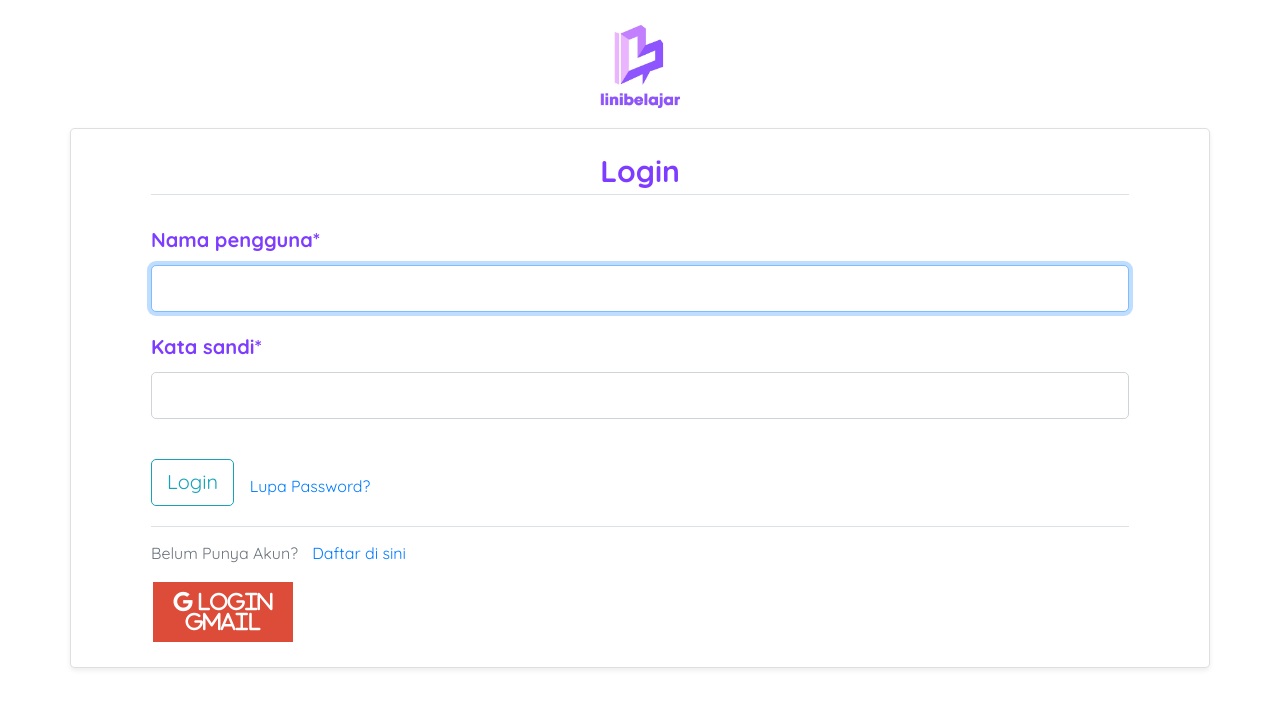
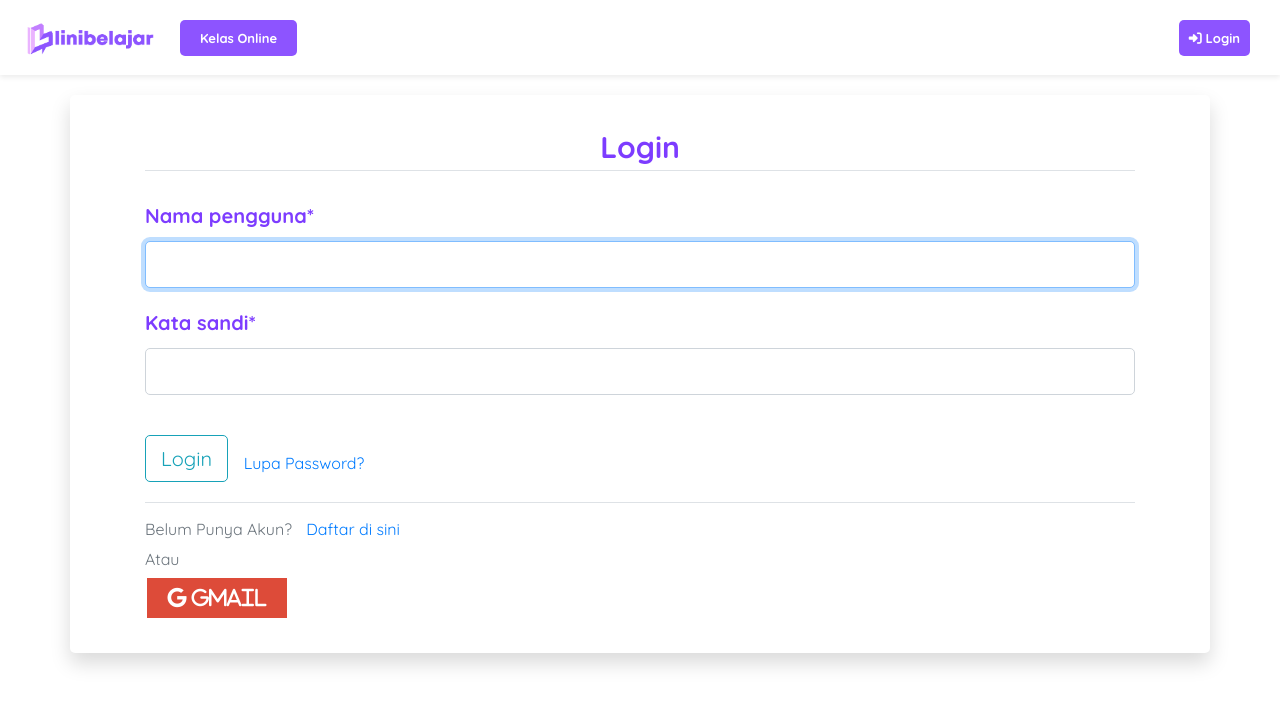
Before and after one commit to oktoberlin/Project1, a Django app: page /login/ in a window 1280 px wide. Shown: the top 708 px of the page. Run offline with Django 3.2, Linux system fonts and the light colour scheme; parts of the project's set-up code (start-up, migrations or seed data) failed here and were passed over; some libraries are stand-ins or nearby versions.

Commit message:
styling page

```diff
--- a/LiniBelajar/LiniBelajar/urls.py
+++ b/LiniBelajar/LiniBelajar/urls.py
@@ -7,7 +7,6 @@ from user import views as user_views
 from django.views.generic import TemplateView
 
 urlpatterns = [
-    path('test/', TemplateView.as_view(template_name='index.html')),
     path('home/', include('home.urls'), name='home'),
     path('about/', TemplateView.as_view(template_name='about.html')),
     path('', include('community.urls'), name='community'),
--- a/LiniBelajar/online_class/urls.py
+++ b/LiniBelajar/online_class/urls.py
@@ -1,8 +1,8 @@
 from django.urls import path
 from . import views
-
+app_name = 'online_class'
 urlpatterns = [
-    path('', views.daftar_kelas, name="daftar_kelas"),
+    path('', views.daftar_kelas, name="online_class"),
     path('pre_toefl/', views.pre_toefl_add, name="pre_toefl"),
     path('english_toddler/', views.english_todler_add, name="english_toddler"),
     path('pre_ielts/', views.pre_ielts_add, name="pre_ielts"),
--- a/LiniBelajar/templates/layout.html
+++ b/LiniBelajar/templates/layout.html
@@ -3,7 +3,7 @@
 <html lang="en">
   <head>
     <meta charset="utf-8">
-    <meta name="viewport" content="width=device-width, initial-scale=1, shrink-to-fit=no">
+    <meta name="viewport" content="width=device-width, initial-scale=1">
 
     <link rel="stylesheet" href="https://stackpath.bootstrapcdn.com/bootstrap/4.5.0/css/bootstrap.min.css" integrity="sha384-9aIt2nRpC12Uk9gS9baDl411NQApFmC26EwAOH8WgZl5MYYxFfc+NcPb1dKGj7Sk" crossorigin="anonymous">
     <link rel="stylesheet" type="text/css" href="{% static 'css/home.css' %}?v={29}">
--- a/LiniBelajar/templates/nav-bar.html
+++ b/LiniBelajar/templates/nav-bar.html
@@ -1,11 +1,11 @@
 {% load static %}
 
     <nav class="navbar navbar-expand-sm navbar-light mynav shadow-sm mb-3 line-height">
-        <a class="navbar-brand mr-3" href="{% url 'daftar_kelas' %}">
+        <a class="navbar-brand mr-3" href="{% url 'community' %}">
             <img class="img-fluid logo" src="{% static 'gambar/logo-nav.png' %}" width="140" alt="linibelajar">
         </a>
 
-        <a class="nav-link free-class-nav font-weight-bold rounded ml-auto mr-2" href="{% url 'community' %}" type="button">Kelas Online</a>
+        <a class="nav-link free-class-nav font-weight-bold rounded ml-auto mr-2" href="{% url 'online_class:online_class' %}" type="button">Kelas Online</a>
 
         <button class="navbar-toggler" type="button" data-toggle="collapse" data-target="#navbarSupportedContent" aria-controls="navbarSupportedContent" aria-expanded="false" aria-label="Toggle navigation">
             <span class="navbar-toggler-icon"></span>
@@ -13,11 +13,8 @@
 
         <div class="collapse navbar-collapse justify-content-end" id="navbarSupportedContent">
             <ul class="navbar-nav ">
-                <!--
-                <li class="nav-item active ml-auto">
-                    <a class="nav-link toggler-font shadow-sm p-2" href="{% url 'daftar_kelas' %}">DAFTAR KELAS</a>
-                </li>
-                -->
+
+
                 {% if user.is_authenticated %}
                 <li class="nav-item active ml-auto">
                     <a class="nav-link shadow-sm free-class-nav font-weight-bold rounded ml-auto mr-2" href="{% url 'profile' %}"><i class="fas fa-user"></i> Profil</a>
--- a/LiniBelajar/user/templates/login.html
+++ b/LiniBelajar/user/templates/login.html
@@ -5,14 +5,12 @@
 {% load crispy_forms_tags %}
 {% block content %}
 
-<div class="login-icon mb-3">
-        <img class="rounded img-fluid" src="{% static 'gambar/login-logo.jpeg' %}" width="80">
-</div>
 
+{% include 'nav-bar.html' %}
 {% include 'message.html' %}
 
-<div class="container mb-5 card shadow-sm p-3">
-    <div class="content-section px-5">
+<div class="container card shadow border-0">
+    <div class="content-section px-5 py-4">
         <form method="POST" class="mb-2 font-weight-bold">
             {% csrf_token %}
             <fieldset class="form-group">
@@ -31,12 +29,12 @@
                 Belum Punya Akun? <a class="ml-2" href="{% url 'register' %}">Daftar di sini</a>
             </small>
         </div>
-
+        <small class="text-muted">
+            Atau
+        </small>
         <div>
-            <div class="mt-2 mr-3">
-            <a href="{% provider_login_url 'google' %}"><i class="fa fa-google"> Login Gmail</i>
-            </a>
-            </div>
+        <a href="{% provider_login_url 'google' %}"><i class="fa fa-google"> Gmail</i>
+        </a>
         </div>
     </div>
 </div>
--- a/LiniBelajar/user/templates/logout.html
+++ b/LiniBelajar/user/templates/logout.html
@@ -1,13 +1,9 @@
 {% extends 'layout.html' %}
 {% block content %}
+{% include 'nav-bar.html' %}
 <div class="container mb-5 p-5 text-center">
 
     <h2 class="logout">Kamu telah Logout</h2>
 
-    <div class="border-top pt-3">
-        <button class="btn btn-primary">
-            <a class="text-white" href="{% url 'community' %}">HOME</a>
-        </button>
-    </div>
 </div>
 {% endblock %}
--- a/LiniBelajar/user/templates/profile.html
+++ b/LiniBelajar/user/templates/profile.html
@@ -4,7 +4,7 @@
 
 {% include 'nav-bar.html' %}
 {% include 'message.html' %}
-<div class="container p-5 card shadow-sm">
+<div class="container card shadow border-0">
     <div class="content-section">
         <div class="media">
             <img class="rounded-circle account-img m-2" width="70" src="{{ user.profile.image.url }}">
```
Also changed, not shown: LiniBelajar/community/templates/community.html (+10 -2 lines), LiniBelajar/online_class/templates/daftar_kelas.html (+7 -14 lines), LiniBelajar/user/templates/register.html (+4 -7 lines), LiniBelajar/db.sqlite3.
